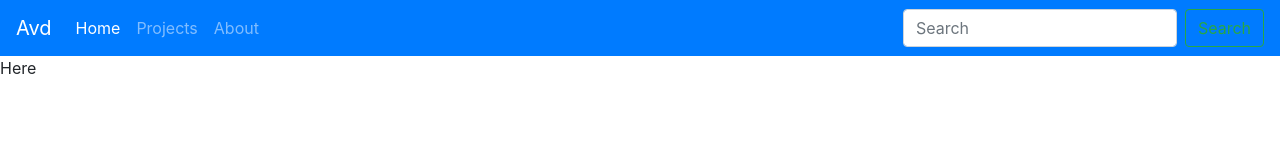
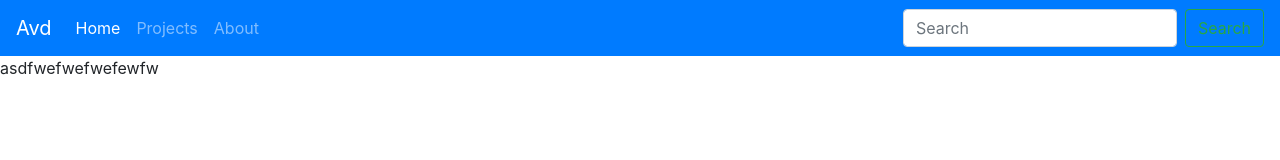
Before and after one commit to avi5kdonrh/avi5kdonrh.github.io, a plain HTML site: page index.html in a window 1280 px wide. Drawn offline with nearby package versions, Linux system fonts and the light colour scheme.

Commit message:
Update index.html

```diff
--- a/index.html
+++ b/index.html
@@ -34,7 +34,7 @@
     </head>
     <body>
         <div class="parent-div">
-            <p>Here</p>
+            <p>asdfwefwefwefewfw</p>
         </div>
     </body>
 
```
